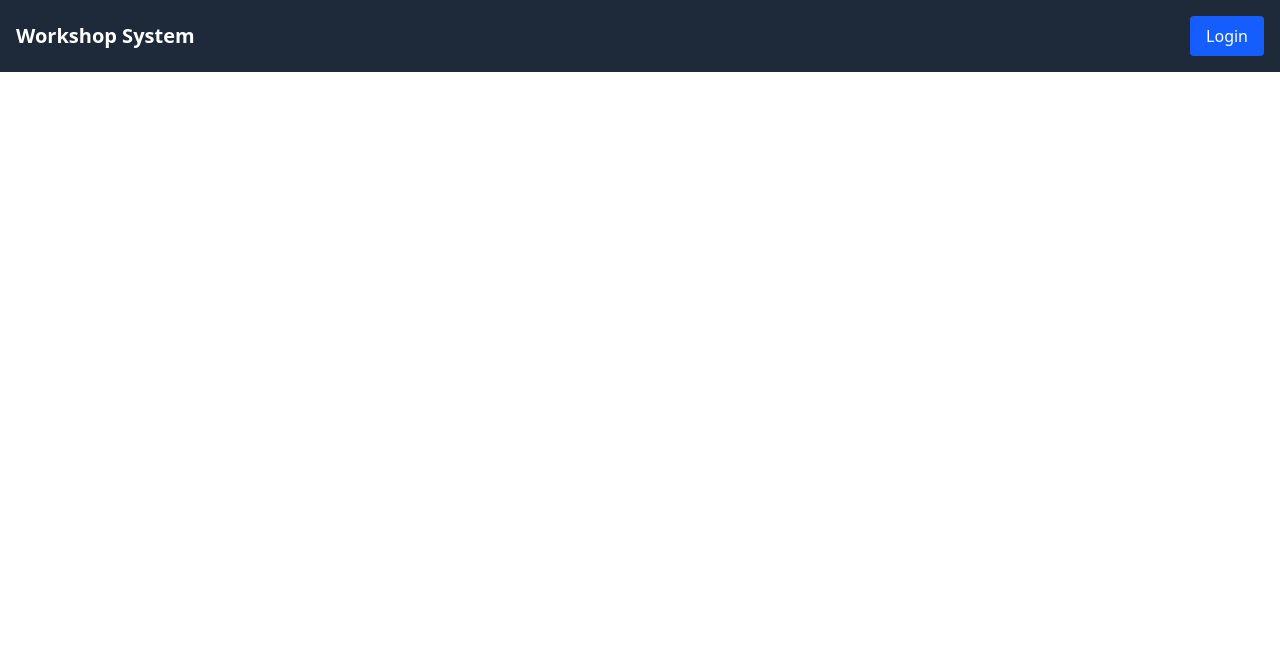
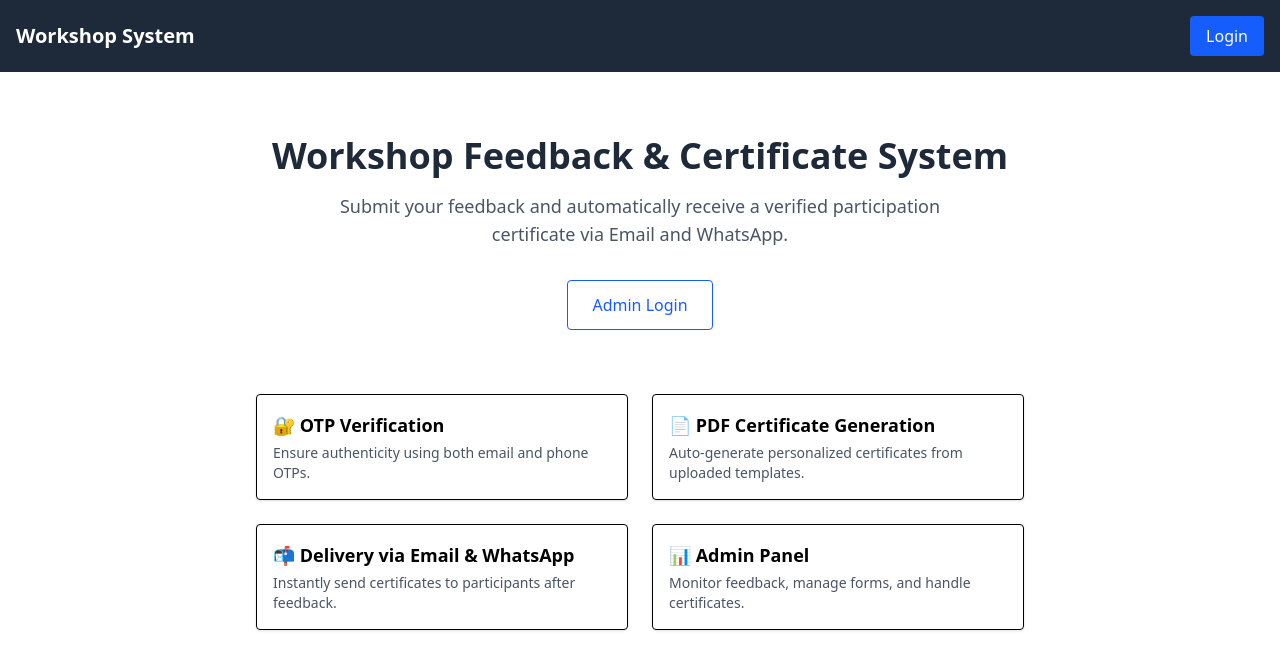
Before and after one commit to devansh373/dev-brnMntrs-wc, a React (Vite) app: page / in a window 1280 px wide. Shown: the top 670 px of the page. Built offline with nearby package versions, Linux system fonts and the light colour scheme; no server answers.

Commit message:
added landing page

```diff
--- /dev/null
+++ b/src/pages/Landing.tsx
@@ -0,0 +1,57 @@
+import { useNavigate } from "react-router-dom";
+
+export default function Landing() {
+  const navigate = useNavigate();
+
+  return (
+    <div className="text-center py-20 px-4">
+      <h2 className="text-4xl font-bold mb-4 text-gray-800">
+        Workshop Feedback & Certificate System
+      </h2>
+      <p className="text-lg text-gray-600 max-w-2xl mx-auto mb-8">
+        Submit your feedback and automatically receive a verified participation certificate via Email and WhatsApp.
+      </p>
+
+      <div className="flex justify-center gap-6 flex-wrap">
+
+
+        <button
+          onClick={() => navigate("/login")}
+          className="border border-blue-600 text-blue-600 px-6 py-3 rounded hover:bg-blue-50 cursor-pointer"
+        >
+          Admin Login
+        </button>
+      </div>
+
+      <div className="mt-16 text-left max-w-3xl mx-auto grid gap-6 md:grid-cols-2">
+        <div className="border p-4 rounded shadow-sm">
+          <h3 className="font-semibold text-lg">🔐 OTP Verification</h3>
+          <p className="text-sm text-gray-600 mt-1">
+            Ensure authenticity using both email and phone OTPs.
+          </p>
+        </div>
+
+        <div className="border p-4 rounded shadow-sm">
+          <h3 className="font-semibold text-lg">📄 PDF Certificate Generation</h3>
+          <p className="text-sm text-gray-600 mt-1">
+            Auto-generate personalized certificates from uploaded templates.
+          </p>
+        </div>
+
+        <div className="border p-4 rounded shadow-sm">
+          <h3 className="font-semibold text-lg">📬 Delivery via Email & WhatsApp</h3>
+          <p className="text-sm text-gray-600 mt-1">
+            Instantly send certificates to participants after feedback.
+          </p>
+        </div>
+
+        <div className="border p-4 rounded shadow-sm">
+          <h3 className="font-semibold text-lg">📊 Admin Panel</h3>
+          <p className="text-sm text-gray-600 mt-1">
+            Monitor feedback, manage forms, and handle certificates.
+          </p>
+        </div>
+      </div>
+    </div>
+  );
+}
--- a/src/router/index.tsx
+++ b/src/router/index.tsx
@@ -11,12 +11,19 @@ import AdminLayout from "../pages/AdminLayout";
 import StudentFeedbackForm from "../pages/StudentFeedbackForm";
 import CertificateManager from "../pages/CertificateManager";
 import CheckSubmissions from "../pages/CheckSubmissions";
+import Landing from "../pages/Landing";
 
 export const router = createBrowserRouter([
   {
     path: "/",
     element: <App />,
     children: [
+      {
+        index:true,
+        element: (
+          <Landing/>
+        ),
+      },
       {
         path: "login",
         element: (
```
